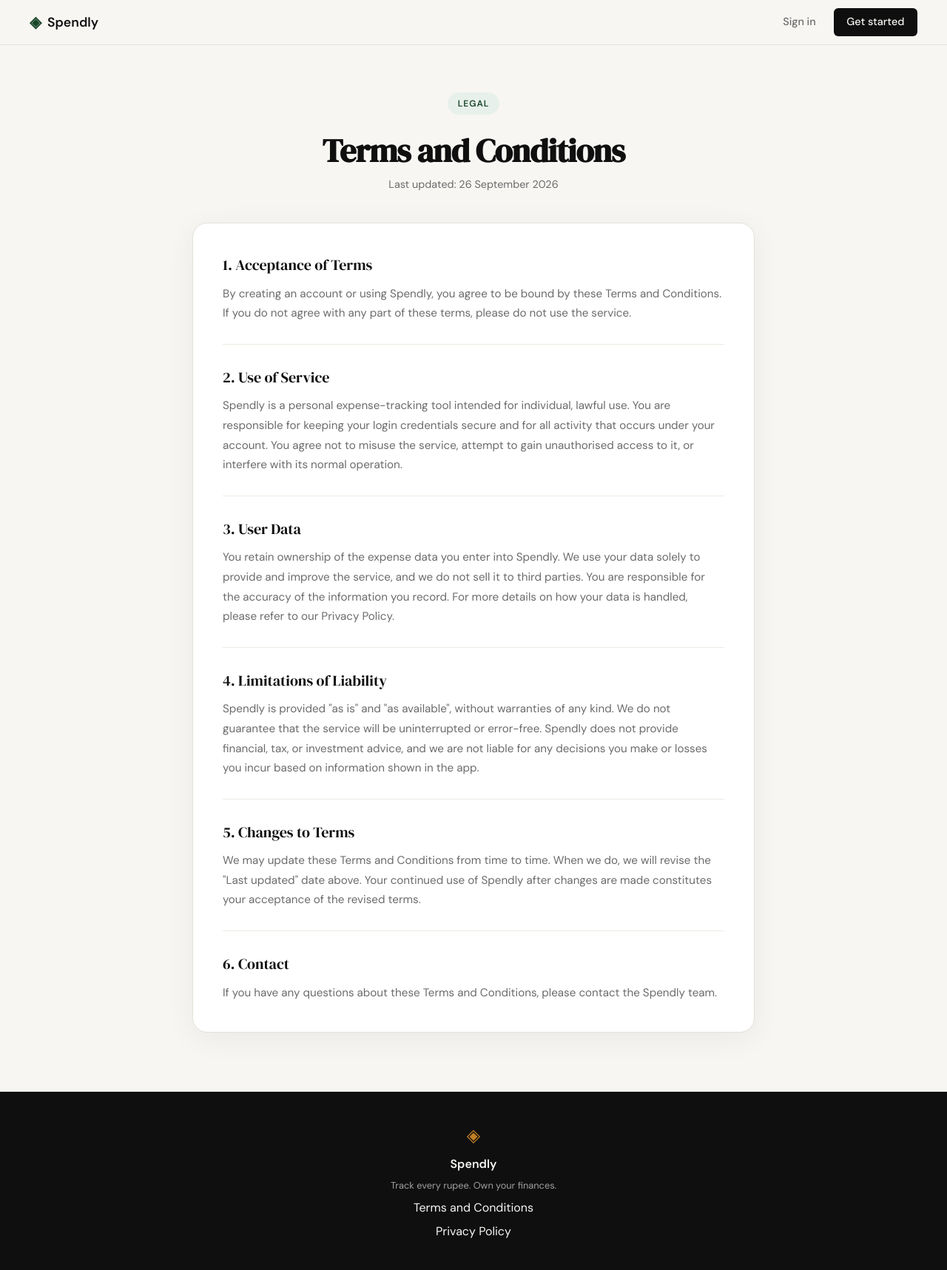
After one commit to aavig23/spendly, a Flask app: page /terms in a window 1280 px wide. The commit adds this page. Shown: the whole page at 74% size. Run offline with Flask 3, Linux system fonts and the light colour scheme.

Commit message:
Add Terms and Conditions page and footer links

```diff
--- a/app.py
+++ b/app.py
@@ -20,6 +20,11 @@ def register():
 @app.route("/login")
 def login():
     return render_template("login.html")
+
+
+@app.route("/terms")
+def terms():
+    return render_template("terms.html")
 
 
 # ------------------------------------------------------------------ #
--- a/static/css/style.css
+++ b/static/css/style.css
@@ -478,6 +478,66 @@ a { color: inherit; text-decoration: none; }
 .auth-switch a:hover { text-decoration: underline; }
 
 /* ------------------------------------------------------------------ */
+/* Legal pages                                                         */
+/* ------------------------------------------------------------------ */
+
+.legal-section {
+    padding: 4rem 2rem 5rem;
+}
+
+.legal-container {
+    max-width: 760px;
+    margin: 0 auto;
+}
+
+.legal-header {
+    text-align: center;
+    margin-bottom: 2.5rem;
+}
+
+.legal-title {
+    font-family: var(--font-display);
+    font-size: clamp(2rem, 4vw, 2.75rem);
+    line-height: 1.15;
+    letter-spacing: -0.02em;
+    color: var(--ink);
+    margin-bottom: 0.5rem;
+}
+
+.legal-updated {
+    font-size: 0.9rem;
+    color: var(--ink-muted);
+}
+
+.legal-card {
+    background: var(--paper-card);
+    border: 1px solid var(--border);
+    border-radius: var(--radius-lg);
+    padding: 2.5rem;
+    box-shadow: 0 8px 40px rgba(0,0,0,0.06);
+}
+
+.legal-block + .legal-block {
+    margin-top: 1.75rem;
+    padding-top: 1.75rem;
+    border-top: 1px solid var(--border-soft);
+}
+
+.legal-heading {
+    font-family: var(--font-display);
+    font-size: 1.25rem;
+    font-weight: 400;
+    color: var(--ink);
+    margin-bottom: 0.6rem;
+}
+
+.legal-body {
+    font-size: 0.95rem;
+    color: var(--ink-muted);
+    line-height: 1.75;
+}
+
+/* ------------------------------------------------------------------ */
 /* Footer                                                              */
 /* ------------------------------------------------------------------ */
 
@@ -527,4 +587,6 @@ a { color: inherit; text-decoration: none; }
 @media (max-width: 600px) {
     .nav-links a:not(.nav-cta) { display: none; }
     .hero { padding: 3rem 1rem 2rem; }
+    .legal-section { padding: 2.5rem 1rem 3rem; }
+    .legal-card { padding: 1.5rem; }
 }
--- a/templates/base.html
+++ b/templates/base.html
@@ -34,6 +34,8 @@
             <span class="brand-icon">◈</span>
             <span class="footer-name">Spendly</span>
             <p class="footer-copy">Track every rupee. Own your finances.</p>
+            <a href="/terms">Terms and Conditions</a>
+            <a href="#">Privacy Policy</a>
         </div>
     </footer>
 
--- /dev/null
+++ b/templates/terms.html
@@ -0,0 +1,81 @@
+{% extends "base.html" %}
+
+{% block title %}Terms and Conditions — Spendly{% endblock %}
+
+{% block content %}
+
+<section class="legal-section">
+    <div class="legal-container">
+
+        <div class="legal-header">
+            <div class="hero-badge">Legal</div>
+            <h1 class="legal-title">Terms and Conditions</h1>
+            <p class="legal-updated">Last updated: 26 September 2026</p>
+        </div>
+
+        <div class="legal-card">
+            <div class="legal-block">
+                <h2 class="legal-heading">1. Acceptance of Terms</h2>
+                <p class="legal-body">
+                    By creating an account or using Spendly, you agree to be bound by
+                    these Terms and Conditions. If you do not agree with any part of
+                    these terms, please do not use the service.
+                </p>
+            </div>
+
+            <div class="legal-block">
+                <h2 class="legal-heading">2. Use of Service</h2>
+                <p class="legal-body">
+                    Spendly is a personal expense-tracking tool intended for individual,
+                    lawful use. You are responsible for keeping your login credentials
+                    secure and for all activity that occurs under your account. You agree
+                    not to misuse the service, attempt to gain unauthorised access to it,
+                    or interfere with its normal operation.
+                </p>
+            </div>
+
+            <div class="legal-block">
+                <h2 class="legal-heading">3. User Data</h2>
+                <p class="legal-body">
+                    You retain ownership of the expense data you enter into Spendly. We
+                    use your data solely to provide and improve the service, and we do
+                    not sell it to third parties. You are responsible for the accuracy of
+                    the information you record. For more details on how your data is
+                    handled, please refer to our Privacy Policy.
+                </p>
+            </div>
+
+            <div class="legal-block">
+                <h2 class="legal-heading">4. Limitations of Liability</h2>
+                <p class="legal-body">
+                    Spendly is provided "as is" and "as available", without warranties
+                    of any kind. We do not guarantee that the service will be
+                    uninterrupted or error-free. Spendly does not provide financial,
+                    tax, or investment advice, and we are not liable for any decisions
+                    you make or losses you incur based on information shown in the app.
+                </p>
+            </div>
+
+            <div class="legal-block">
+                <h2 class="legal-heading">5. Changes to Terms</h2>
+                <p class="legal-body">
+                    We may update these Terms and Conditions from time to time. When we
+                    do, we will revise the "Last updated" date above. Your continued use
+                    of Spendly after changes are made constitutes your acceptance of the
+                    revised terms.
+                </p>
+            </div>
+
+            <div class="legal-block">
+                <h2 class="legal-heading">6. Contact</h2>
+                <p class="legal-body">
+                    If you have any questions about these Terms and Conditions, please
+                    contact the Spendly team.
+                </p>
+            </div>
+        </div>
+
+    </div>
+</section>
+
+{% endblock %}
```
